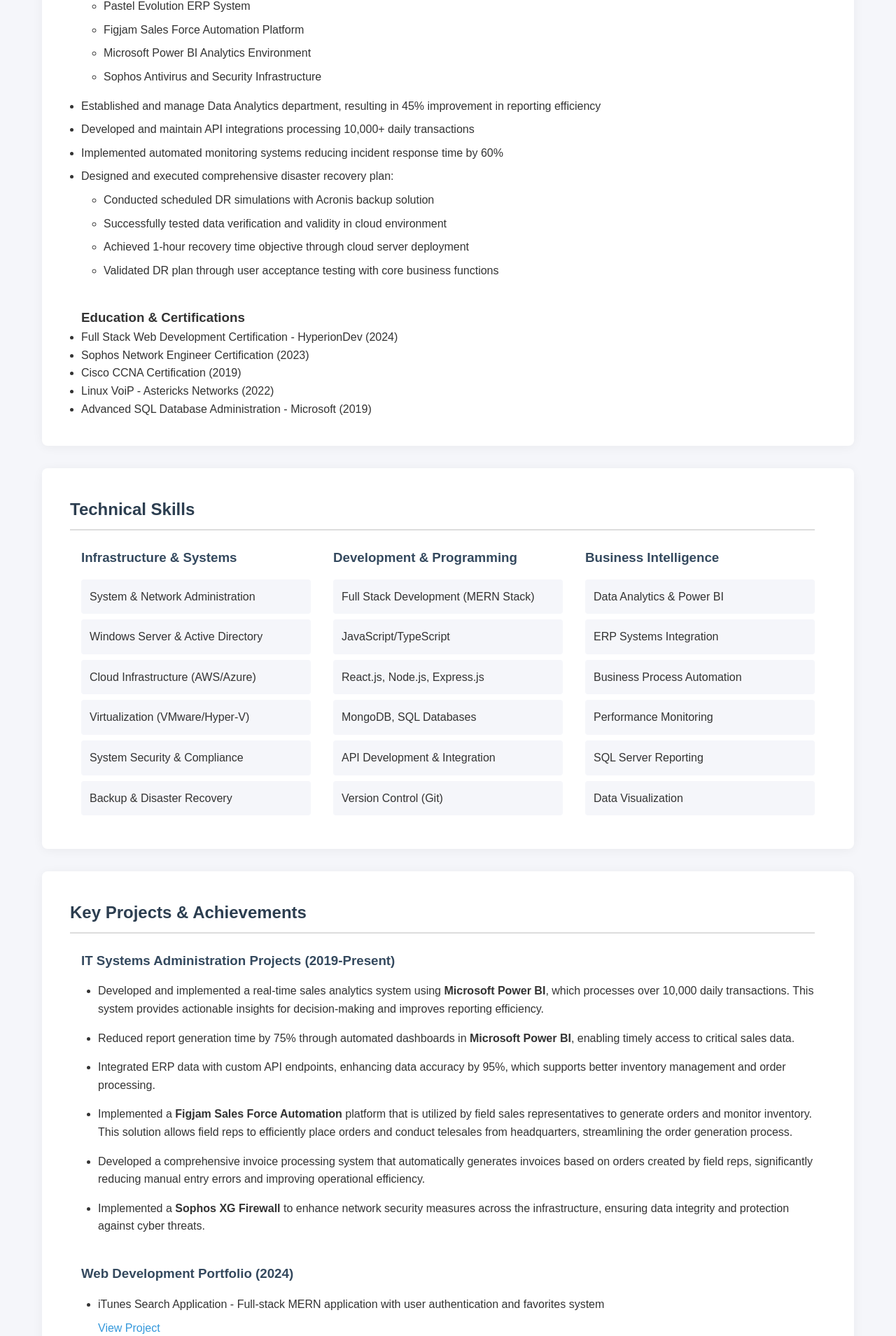
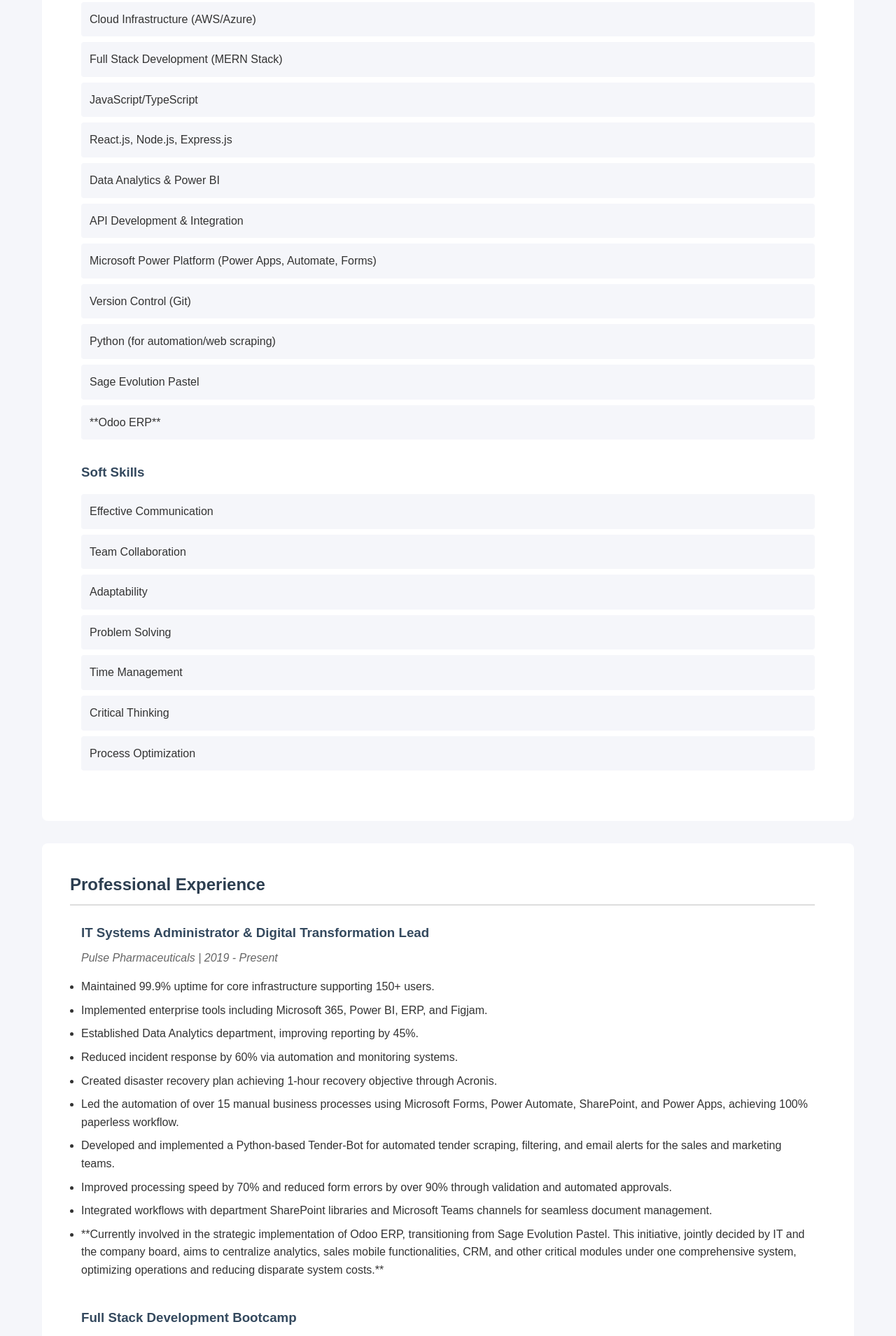
Before and after one commit to Jkaseke1/joseph-cv, a React (Create React App) app: page / in a window 1280 px wide. Shown: the part 880-2789 px from the top of the page at 70% size. Built offline with nearby package versions, Linux system fonts and the light colour scheme.

Commit message:
Initial commit

```diff
--- a/src/App.css
+++ b/src/App.css
@@ -9,7 +9,7 @@
 }
 
 body {
-  font-family: Arial, sans-serif;
+  font-family: Arial, sans-serif; /* Use a standard font */
   margin: 0;
   padding: 0;
   background-color: var(--background-color);
@@ -81,7 +81,7 @@
   padding: 2.5rem 3.5rem; /* Increased left and right padding */
   margin: 2rem 0;
   border-radius: 8px;
-  box-shadow: 0 2px 15px rgba(0, 0, 0, 0.05);
+  /* box-shadow: 0 2px 15px rgba(0, 0, 0, 0.05); */ /* REMOVED FOR STRICT ATS COMPLIANCE */
 }
 
 section h2 {
@@ -147,9 +147,14 @@
 
 /* Skills Section */
 .skills-grid {
-  display: grid;
-  grid-template-columns: repeat(auto-fit, minmax(300px, 1fr));
-  gap: 2rem;
+  /* IMPORTANT: REMOVED GRID PROPERTIES FOR ATS COMPLIANCE */
+  display: block; /* Ensures skill categories stack vertically */
+  /* grid-template-columns: repeat(auto-fit, minmax(300px, 1fr)); */
+  /* gap: 2rem; */
+}
+
+.skill-category {
+    margin-bottom: 2rem; /* Adds space between "Technical Skills" and "Soft Skills" */
 }
 
 .skill-category h3 {
--- a/src/App.js
+++ b/src/App.js
@@ -21,9 +21,10 @@
       <main className="container">
         <div className="content-grid">
           <Profile />
-          <Experience />
           <Skills />
+          <Experience /> {/* Experience now includes the Odoo ERP project */}
           <Projects />
+          <Education />
           <Contact />
         </div>
       </main>
@@ -38,13 +39,15 @@
       <div className="header-content">
         <div className="header-title">
           <h1>Joseph Kaseke | IT Systems Administrator</h1>
+          <a className="download-btn" href="/Joseph_Kaseke_CV.pdf" download>Download CV</a>
         </div>
         <nav className="nav">
           <ul>
             <li><a href="#profile">Profile</a></li>
+            <li><a href="#skills">Skills</a></li>
             <li><a href="#experience">Experience</a></li>
-            <li><a href="#skills">Skills</a></li>
             <li><a href="#projects">Projects</a></li>
+            <li><a href="#education">Education</a></li>
             <li><a href="#contact">Contact</a></li>
           </ul>
         </nav>
@@ -59,7 +62,7 @@
       <div className="profile-container">
         <div className="profile-content">
           <h2>Professional Summary</h2>
-          <p>IT Systems Administrator with 5+ years of experience in enterprise infrastructure management, specializing in data analytics implementation and systems integration. Recently expanded expertise to include Full Stack Development through intensive training in modern web technologies. Proven track record of reducing system downtime by 60% and implementing data analytics solutions that increased operational efficiency by 45%.</p>
+          <p>IT Systems Administrator with 5+ years of experience in enterprise infrastructure management, specializing in data analytics implementation and systems integration. Recently completed a Full Stack Web Development bootcamp with HyperionDev, where I built scalable web apps using modern technologies. Proven track record of reducing system downtime by 60% and implementing data analytics solutions that increased operational efficiency by 45%.</p>
           <div className="contact-info">
             <a href="mailto:joseph.kaseke@email.com">Email: joseph.kaseke@email.com</a>
             <a href="https://www.linkedin.com/in/joseph-kaseke-6b27641b4/" target="_blank" rel="noopener noreferrer">LinkedIn Profile</a>
@@ -72,89 +75,80 @@
   );
 }
 
+function Skills() {
+  return (
+    <section id="skills" className="skills">
+      <h2>Skills</h2>
+      <div className="skills-grid">
+        <div className="skill-category">
+          <h3>Technical Skills</h3>
+          <ul>
+            <li>System & Network Administration</li>
+            <li>Windows Server & Active Directory</li>
+            <li>Cloud Infrastructure (AWS/Azure)</li>
+            <li>Full Stack Development (MERN Stack)</li>
+            <li>JavaScript/TypeScript</li>
+            <li>React.js, Node.js, Express.js</li>
+            <li>Data Analytics & Power BI</li>
+            <li>API Development & Integration</li>
+            <li>Microsoft Power Platform (Power Apps, Automate, Forms)</li>
+            <li>Version Control (Git)</li>
+            <li>Python (for automation/web scraping)</li>
+            <li>Sage Evolution Pastel</li>
+            <li>**Odoo ERP**</li> {/* Added Odoo to skills */}
+          </ul>
+        </div>
+        <div className="skill-category">
+          <h3>Soft Skills</h3>
+          <ul>
+            <li>Effective Communication</li>
+            <li>Team Collaboration</li>
+            <li>Adaptability</li>
+            <li>Problem Solving</li>
+            <li>Time Management</li>
+            <li>Critical Thinking</li>
+            <li>Process Optimization</li>
+          </ul>
+        </div>
+      </div>
+    </section>
+  );
+}
+
 function Experience() {
   return (
     <section id="experience" className="experience">
       <h2>Professional Experience</h2>
 
       <div className="experience-item">
-        <h3>IT Systems Administrator</h3>
+        <h3>IT Systems Administrator & Digital Transformation Lead</h3>
         <p>Pulse Pharmaceuticals | 2019 - Present</p>
         <ul>
-          <li>Maintain 99.9% uptime for critical business systems including:</li>
-          <ul>
-            <li>Enterprise Internet Infrastructure serving 150+ users</li>
-            <li>Microsoft 365 Environment and Active Directory</li>
-            <li>Pastel Evolution ERP System</li>
-            <li>Figjam Sales Force Automation Platform</li>
-            <li>Microsoft Power BI Analytics Environment</li>
-            <li>Sophos Antivirus and Security Infrastructure</li>
-          </ul>
-          <li>Established and manage Data Analytics department, resulting in 45% improvement in reporting efficiency</li>
-          <li>Developed and maintain API integrations processing 10,000+ daily transactions</li>
-          <li>Implemented automated monitoring systems reducing incident response time by 60%</li>
-          <li>Designed and executed comprehensive disaster recovery plan:</li>
-          <ul>
-            <li>Conducted scheduled DR simulations with Acronis backup solution</li>
-            <li>Successfully tested data verification and validity in cloud environment</li>
-            <li>Achieved 1-hour recovery time objective through cloud server deployment</li>
-            <li>Validated DR plan through user acceptance testing with core business functions</li>
-          </ul>
+          <li>Maintained 99.9% uptime for core infrastructure supporting 150+ users.</li>
+          <li>Implemented enterprise tools including Microsoft 365, Power BI, ERP, and Figjam.</li>
+          <li>Established Data Analytics department, improving reporting by 45%.</li>
+          <li>Reduced incident response by 60% via automation and monitoring systems.</li>
+          <li>Created disaster recovery plan achieving 1-hour recovery objective through Acronis.</li>
+          <li>Led the automation of over 15 manual business processes using Microsoft Forms, Power Automate, SharePoint, and Power Apps, achieving 100% paperless workflow.</li>
+          <li>Developed and implemented a Python-based Tender-Bot for automated tender scraping, filtering, and email alerts for the sales and marketing teams.</li>
+          <li>Improved processing speed by 70% and reduced form errors by over 90% through validation and automated approvals.</li>
+          <li>Integrated workflows with department SharePoint libraries and Microsoft Teams channels for seamless document management.</li>
+          <li>**Currently involved in the strategic implementation of Odoo ERP, transitioning from Sage Evolution Pastel. This initiative, jointly decided by IT and the company board, aims to centralize analytics, sales mobile functionalities, CRM, and other critical modules under one comprehensive system, optimizing operations and reducing disparate system costs.**</li> {/* New Odoo ERP point */}
         </ul>
       </div>
 
-      <div className="education-section">
-        <h3>Education & Certifications</h3>
+      <div className="experience-item">
+        <h3>Full Stack Development Bootcamp</h3>
+        <p>HyperionDev | 2024</p>
+        <p>Completed an intensive training program focusing on modern web technologies including MERN stack development, enhancing my technical capabilities and project management skills.</p>
+        <h4>Projects:</h4>
         <ul>
-          <li>Full Stack Web Development Certification - HyperionDev (2024)</li>
-          <li>Sophos Network Engineer Certification (2023)</li>
-          <li>Cisco CCNA Certification (2019)</li>
-          <li>Linux VoiP - Astericks Networks (2022)</li>
-          <li>Advanced SQL Database Administration - Microsoft (2019)</li>
+          <li><a href="https://search-app-beta-final.onrender.com" target="_blank" rel="noopener noreferrer">iTunes Search Application</a></li>
+          <li><a href="https://kaseke-web-store-final.onrender.com" target="_blank" rel="noopener noreferrer">E-Commerce Platform</a></li>
+          <li><a href="https://weather-app-4lxp.onrender.com" target="_blank" rel="noopener noreferrer">Weather Application</a></li>
+          <li><a href="https://nationality-predictor.onrender.com" target="_blank" rel="noopener noreferrer">Nationality Predictor</a></li>
+          <li><a href="https://my-bank-app-x71x.onrender.com" target="_blank" rel="noopener noreferrer">Banking Calculator</a></li>
         </ul>
-      </div>
-    </section>
-  );
-}
-
-function Skills() {
-  return (
-    <section id="skills" className="skills">
-      <h2>Technical Skills</h2>
-      <div className="skills-grid">
-        <div className="skill-category">
-          <h3>Infrastructure & Systems</h3>
-          <ul>
-            <li>System & Network Administration</li>
-            <li>Windows Server & Active Directory</li>
-            <li>Cloud Infrastructure (AWS/Azure)</li>
-            <li>Virtualization (VMware/Hyper-V)</li>
-            <li>System Security & Compliance</li>
-            <li>Backup & Disaster Recovery</li>
-          </ul>
-        </div>
-        <div className="skill-category">
-          <h3>Development & Programming</h3>
-          <ul>
-            <li>Full Stack Development (MERN Stack)</li>
-            <li>JavaScript/TypeScript</li>
-            <li>React.js, Node.js, Express.js</li>
-            <li>MongoDB, SQL Databases</li>
-            <li>API Development & Integration</li>
-            <li>Version Control (Git)</li>
-          </ul>
-        </div>
-        <div className="skill-category">
-          <h3>Business Intelligence</h3>
-          <ul>
-            <li>Data Analytics & Power BI</li>
-            <li>ERP Systems Integration</li>
-            <li>Business Process Automation</li>
-            <li>Performance Monitoring</li>
-            <li>SQL Server Reporting</li>
-            <li>Data Visualization</li>
-          </ul>
-        </div>
       </div>
     </section>
   );
@@ -166,83 +160,80 @@
       <h2>Key Projects & Achievements</h2>
 
       <div className="project-category">
-        <h3>IT Systems Administration Projects (2019-Present)</h3>
+        <h3>Data-Driven Decision Making with Power BI</h3>
         <ul>
-          <li>
-            Developed and implemented a real-time sales analytics system using
-            <strong> Microsoft Power BI</strong>, which processes over 10,000 daily transactions. This system provides actionable insights for decision-making and improves reporting efficiency.
-          </li>
-          <li>
-            Reduced report generation time by 75% through automated dashboards in
-            <strong> Microsoft Power BI</strong>, enabling timely access to critical sales data.
-          </li>
-          <li>
-            Integrated ERP data with custom API endpoints, enhancing data accuracy by 95%, which supports better inventory management and order processing.
-          </li>
-          <li>
-            Implemented a <strong>Figjam Sales Force Automation</strong> platform that is utilized by field sales representatives to generate orders and monitor inventory. This solution allows field reps to efficiently place orders and conduct telesales from headquarters, streamlining the order generation process.
-          </li>
-          <li>
-            Developed a comprehensive invoice processing system that automatically generates invoices based on orders created by field reps, significantly reducing manual entry errors and improving operational efficiency.
-          </li>
-          <li>
-            Implemented a <strong>Sophos XG Firewall</strong> to enhance network security measures across the infrastructure, ensuring data integrity and protection against cyber threats.
-          </li>
+          <li>Achieved **data-driven decision-making visibility** by designing and building interactive dashboards that report all business transactions from our ERP system, **Sage Evolution Pastel**.</li>
+          <li>Empowered users from **CEO to sales representatives and managers** to gain immediate insights into sales behavior and operational performance.</li>
+          <li>Provided comprehensive reporting on key metrics including: **sales by territory, sales by representative, credit book handling, monthly sales targeting, and identification of slow-moving inventory**.</li>
+          <li>Transformed raw data into actionable intelligence, significantly enhancing strategic planning and operational efficiency across all selling aspects.</li>
         </ul>
       </div>
 
       <div className="project-category">
-        <h3>Web Development Portfolio (2024)</h3>
+        <h3>Automated Tender-Bot (Python)</h3>
         <ul>
-          <li>iTunes Search Application - Full-stack MERN application with user authentication and favorites system
-            <br />
-            <a href="https://search-app-beta-final.onrender.com" target="_blank" rel="noopener noreferrer">View Project</a>
-          </li>
-          <li>E-Commerce Platform - React-based store with shopping cart and payment integration
-            <br />
-            <a href="https://kaseke-web-store-final.onrender.com" target="_blank" rel="noopener noreferrer">View Project</a>
-          </li>
-          <li>Weather Application - React application with geolocation and API integration
-            <br />
-            <a href="https://weather-app-4lxp.onrender.com" target="_blank" rel="noopener noreferrer">View Project</a>
-          </li>
-          <li>Nationality Predictor - React application with external API integration
-            <br />
-            <a href="https://nationality-predictor.onrender.com" target="_blank" rel="noopener noreferrer">View Project</a>
-          </li>
-          <li>Banking Calculator - Financial application with state management
-            <br />
-            <a href="https://my-bank-app-x71x.onrender.com" target="_blank" rel="noopener noreferrer">View Project</a>
-          </li>
+          <li>Developed a **Python-based web scraper** to automatically monitor the Procurement Regulatory Authority Zimbabwe (PRAZ) website for new tenders.</li>
+          <li>Implemented **intelligent filtering** to identify medical-related tenders relevant to the company's sales and marketing teams.</li>
+          <li>Designed and deployed an automated system that **sends daily email alerts** to sales representatives and marketing personnel, providing details of new tenders and those with approaching closing dates.</li>
+          <li>Streamlined the tender discovery process, enabling proactive engagement with relevant opportunities and **reducing manual search efforts**.</li>
+        </ul>
+      </div>
+
+      <div className="project-category">
+        <h3>Microsoft Power Platform Automation & Digital Transformation</h3>
+        <ul>
+          <li>Led the company-wide initiative to **digitize and automate over 15 critical business processes**, transitioning from paper-based systems to digital workflows using **Microsoft SharePoint, Power Automate, and Power Apps**.</li>
+          <li>Developed and implemented **automated approval workflows** for various forms, including: requisition, leave, trip expenditure, medical claim, finance journal approvals, wholesale deals, and salary advance requests.</li>
+          <li>Achieved a **100% paperless workflow** for these processes, significantly reducing administrative overhead and physical documentation.</li>
+          <li>Integrated Power BI for visualizing form submission metrics, enhancing transparency and data-driven decision-making.</li>
+          <li>**Improved processing speed by 70%** and **reduced form errors by over 90%** through built-in validation and automated routing.</li>
+        </ul>
+      </div>
+
+      <div className="project-category">
+        <h3>Company Lunch Ordering Platform (Full Stack)</h3>
+        <ul>
+          <li>Developed a custom full stack lunch ordering application to streamline internal lunch requests.</li>
+          <li>Integrated role-based access for staff and admin users with real-time order tracking.</li>
+          <li>Improved lunch service efficiency and eliminated manual order processes.</li>
+          <li><a href="https://github.com/Jkaseke1/PMC-Lunch-Site.git" target="_blank" rel="noopener noreferrer">GitHub Repository</a></li>
         </ul>
       </div>
     </section>
   );
 }
 
+function Education() {
+  return (
+    <section id="education" className="education-section">
+      <h2>Education & Certifications</h2>
+      <ul>
+        <li>Full Stack Web Development Certification - HyperionDev (2024)</li>
+        <li>Sophos Network Engineer Certification (2023)</li>
+        <li>Linux VoIP - Asterisks Networks (2022)</li>
+        <li>Advanced SQL Database Administration - Microsoft (2019)</li>
+        <li>Cisco CCNA Certification (2019)</li>
+      </ul>
+    </section>
+  );
+}
+
 function Contact() {
-  const [formData, setFormData] = useState({
-    name: '',
-    email: '',
-    message: ''
-  });
-
+  const [formData, setFormData] = useState({ name: '', email: '', message: '' });
   const [isSubmitting, setIsSubmitting] = useState(false);
 
   const handleChange = (e) => {
     const { name, value } = e.target;
-    setFormData(prevState => ({
-      ...prevState,
-      [name]: value
-    }));
+    setFormData(prev => ({ ...prev, [name]: value }));
   };
 
   const handleSubmit = (e) => {
     e.preventDefault();
     setIsSubmitting(true);
 
+    // Simulate API call
     setTimeout(() => {
-      toast.success(`Thank you for your message. I will respond promptly.`);
+      toast.success('Thank you for your message. I will respond promptly.');
       setFormData({ name: '', email: '', message: '' });
       setIsSubmitting(false);
     }, 1000);
@@ -253,36 +244,13 @@
       <h2>Contact Information</h2>
       <form className="contact-form" onSubmit={handleSubmit}>
         <div className="form-group">
-          <input
-            type="text"
-            name="name"
-            placeholder="Full Name"
-            value={formData.name}
-            onChange={handleChange}
-            required
-            disabled={isSubmitting}
-          />
+          <input type="text" name="name" placeholder="Full Name" value={formData.name} onChange={handleChange} required disabled={isSubmitting} />
         </div>
         <div className="form-group">
-          <input
-            type="email"
-            name="email"
-            placeholder="Email Address"
-            value={formData.email}
-            onChange={handleChange}
-            required
-            disabled={isSubmitting}
-          />
+          <input type="email" name="email" placeholder="Email Address" value={formData.email} onChange={handleChange} required disabled={isSubmitting} />
         </div>
         <div className="form-group">
-          <textarea
-            name="message"
-            placeholder="Message"
-            value={formData.message}
-            onChange={handleChange}
-            required
-            disabled={isSubmitting}
-          />
+          <textarea name="message" placeholder="Message" value={formData.message} onChange={handleChange} required disabled={isSubmitting} />
         </div>
         <button type="submit" className="submit-btn" disabled={isSubmitting}>
           {isSubmitting ? 'Sending...' : 'Send Message'}
```
Also changed, not shown: 1 other file (tests, documents, lock files or other folders).
